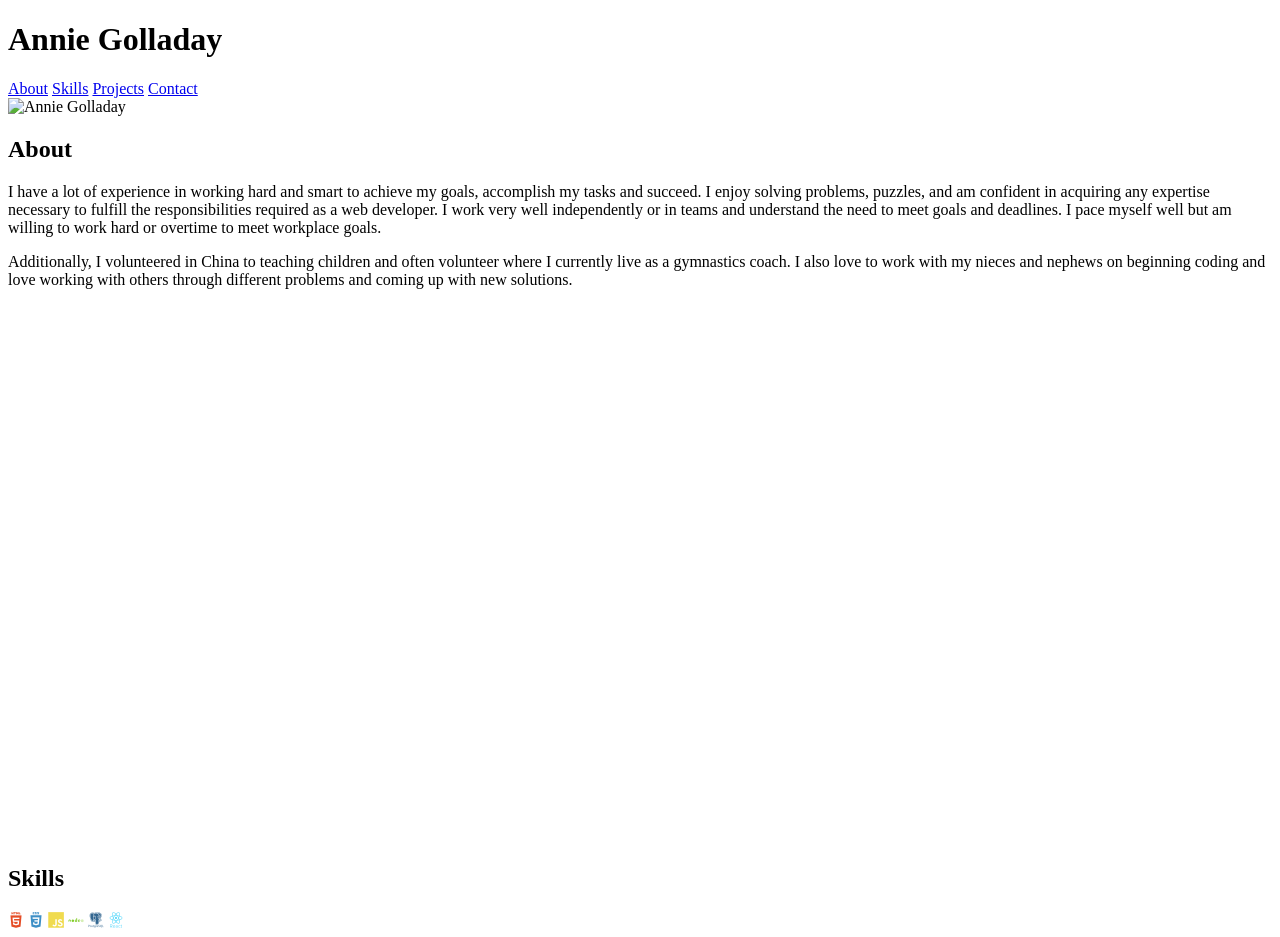
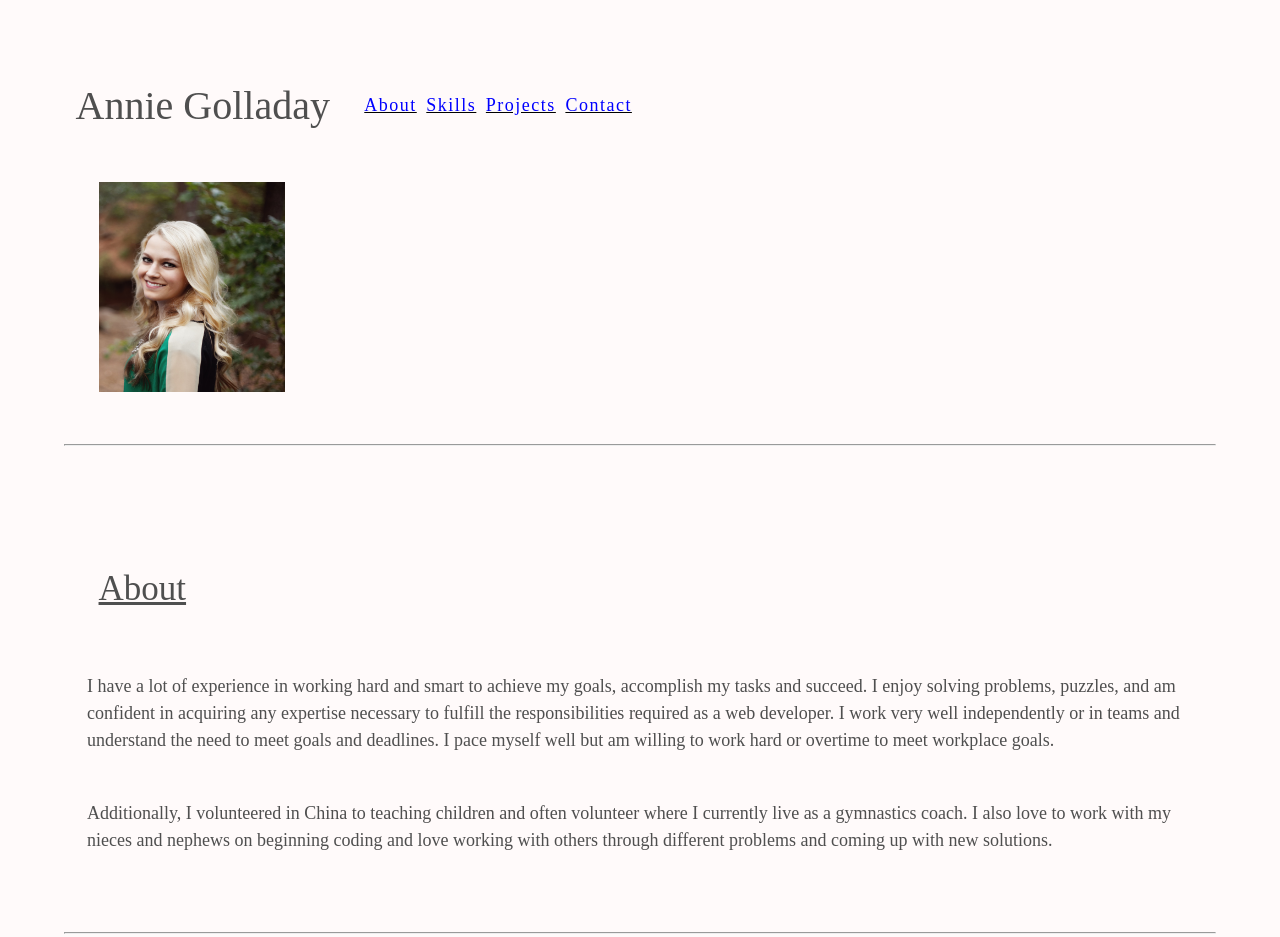
Before and after one commit to annegolladay/annegolladay.github.io, a plain HTML site: page index.html in a window 1280 px wide. Shown: the top 937 px of the page. Drawn offline with nearby package versions, Linux system fonts and the light colour scheme.

Commit message:
saving changes to html and css

```diff
--- a/index.html
+++ b/index.html
@@ -18,93 +18,71 @@
     <header>
         <h1>Annie Golladay</h1>
         <nav class="nav">
-            <a href="#about container" class="about">About</a>
-            <a href="#skills container" class="skills">Skills</a>
-            <a href="#projects container" class="projects">Projects</a>
-            <a href="#contact container" class="contact">Contact</a>
+            <a href="#aboutsection" class="about">About</a>
+            <a href="#skillssection" class="skills">Skills</a>
+            <a href="#projectssection" class="projects">Projects</a>
+            <a href="#contactsection" class="contact">Contact</a>
         </nav>
-        <img class="profile-img" src="" alt="Annie Golladay">
     </header>
+        <div class="img-div">
+            <img class="profile-img" src="images/annie-img.JPG" alt="Annie Golladay">
+        </div>
+        <hr>
     <section class="about container">
+        <a name="aboutsection"></a>
         <h2>About</h2>
+        <div class="about-div">
             <p>I have a lot of experience in working hard and smart to achieve my goals, accomplish my tasks and succeed. I enjoy solving problems, puzzles, and am confident in acquiring any expertise necessary to fulfill the responsibilities required as a web developer. I work very well independently or in teams and understand the need to meet goals and deadlines. I pace myself well but am willing to work hard or overtime to meet workplace goals.</p>
             <p>Additionally, I volunteered in China to teaching children and often volunteer where I currently live as a gymnastics coach. I also love to work with my nieces and nephews on beginning coding and love working with others through different problems and coming up with new solutions.</p>
-        <br></br>
-        <br></br>
-        <br></br>
-        <br></br>
-        <br></br>
-        <br></br>
-        <br></br>
-        <br></br>
-        <br></br>
-        <br></br>
-        <br></br>
-        <br></br>
-        <br></br>
-        <br></br>
-        <br></br>
-
+        </div>
     </section>
+    <hr>
     <section class="skills container">
+        <a name="skillssection"></a>
         <h2>Skills</h2>
+        <div class="skills-div">
             <i class="devicon-html5-plain-wordmark colored"></i>
             <i class="devicon-css3-plain-wordmark colored"></i>
             <i class="devicon-javascript-plain colored"></i>
             <i class="devicon-nodejs-plain-wordmark colored"></i>
             <i class="devicon-postgresql-plain-wordmark colored"></i>
             <i class="devicon-react-original-wordmark colored"></i>
-        <br></br>
-        <br></br>
-        <br></br>
-        <br></br>
-        <br></br>
-        <br></br>
-        <br></br>
-        <br></br>
-        <br></br>
-        <br></br>
-        <br></br>
-        <br></br>
-        <br></br>
-        <br></br>
-        <br></br>
+        </div>
     </section>
+    <hr>
     <section class="projects container">
+        <a name="projectssection"></a>
         <h2>Projects</h2>
-        <br></br>
-        <br></br>
-        <br></br>
-        <br></br>
-        <br></br>
-        <br></br>
-        <br></br>
-        <br></br>
-        <br></br>
-        <br></br>
-        <br></br>
-        <br></br>
-        <br></br>
-        <br></br>
-        <br></br>
+        <div class="book-div">
+            <div class="book-container">
+                <h3>Book List Demo:</h3>
+                <a href="https://github.com/annegolladay/wk8-portfolio-project-booklist" class="book-github">GitHub</a>
+            </div>
+            <div class="backend-container">
+                <h3>Back End Lab Demo:</h3>
+                <div style="position: relative; width: 100%; height: 0; padding-top: 56.2500%; padding-bottom: 48px; box-shadow: 0 2px 8px 0 rgba(63,69,81,0.16); margin-top: 1.6em; margin-bottom: 0.9em; overflow: hidden; border-radius: 8px; will-change: transform;">
+                    <iframe loading="lazy" style="position: absolute; width: 100%; height: 100%; top: 0; left: 0; border: none; padding: 0;margin: 0;"
+                        src="https:&#x2F;&#x2F;www.canva.com&#x2F;design&#x2F;DAEiOmSwnwU&#x2F;view?embed">
+                        </iframe>
+                </div>
+                <a href="https:&#x2F;&#x2F;www.canva.com&#x2F;design&#x2F;DAEiOmSwnwU&#x2F;view?utm_content=DAEiOmSwnwU&amp;utm_campaign=designshare&amp;utm_medium=embeds&amp;utm_source=link" target="_blank" rel="noopener">Back End Demo</a>
+                </div>
+                <!-- GitHub Link -->
+                <a href="https://github.com/annegolladay/backend-2-lab" class="backend-github">GitHub</a>
+        </div>
+
     </section>
+    <hr>
     <section class="contact container">
+        <a name="contactsection"></a>
         <h2>Contact</h2>
-        <br></br>
-        <br></br>
-        <br></br>
-        <br></br>
-        <br></br>
-        <br></br>
-        <br></br>
-        <br></br>
-        <br></br>
-        <br></br>
-        <br></br>
-        <br></br>
-        <br></br>
-        <br></br>
-        <br></br>
+        <div class="contact-div">
+            <a href="https://github.com/annegolladay">My GitHub</a>
+            <address>
+                <a href="mailto:anniegolladay@gmail.com">Email Me</a>
+            </address>
+        </div>
     </section>
+    <hr>
 </body>
 </html>
--- a/styles.css
+++ b/styles.css
@@ -0,0 +1,177 @@
+/* Meyer's Reset */
+html, body, div, span, applet, object, iframe,
+h1, h2, h3, h4, h5, h6, p, blockquote, pre,
+a, abbr, acronym, address, big, cite, code,
+del, dfn, em, img, ins, kbd, q, s, samp,
+small, strike, strong, sub, sup, tt, var,
+b, u, i, center,
+dl, dt, dd, ol, ul, li,
+fieldset, form, label, legend,
+table, caption, tbody, tfoot, thead, tr, th, td,
+article, aside, canvas, details, embed,
+figure, figcaption, footer, header, hgroup,
+menu, nav, output, ruby, section, summary,
+time, mark, audio, video {
+	margin: 0;
+	padding: 0;
+	border: 0;
+	font-size: 100%;
+	font: inherit;
+	vertical-align: baseline;
+}
+/* HTML5 display-role reset for older browsers */
+article, aside, details, figcaption, figure,
+footer, header, hgroup, menu, nav, section {
+	display: block;
+}
+body {
+	line-height: 1;
+}
+ol, ul {
+	list-style: none;
+}
+blockquote, q {
+	quotes: none;
+}
+blockquote:before, blockquote:after,
+q:before, q:after {
+	content: '';
+	content: none;
+}
+table {
+	border-collapse: collapse;
+	border-spacing: 0;
+}
+
+
+
+/* General Styles */
+
+* {
+    box-sizing: border-box;
+    max-width: 100%;
+}
+
+html {
+    font-size: 62.5%;
+}
+
+header {
+    width: 100%;
+    padding: 1% 1%;
+    display: flex;
+}
+
+body {
+    line-height: 1.5;
+    font-size: 1.8rem;
+    color: #4f4f4f;
+    background-color: #fffafa;
+    padding: 5%;
+    /* font-family: ; */
+}
+
+section, footer {
+    padding: 4% 0;
+}
+
+h1 {
+    font-size: 4rem;
+    /* font-family: ; */
+}
+
+h2 {
+    margin: 3%;
+    font-size: 3.5rem;
+    text-decoration: underline;
+}
+
+h3 {
+    margin: 3%;
+    font-size: 2.5rem;
+    font-weight: bold;
+}
+
+/* Header Section */
+
+.nav {
+    display: flex;
+    justify-content: flex-end;
+    padding: 0 6%;
+    align-items: center;
+    color: black;
+    text-decoration: underline;
+    /* margin: 2%; */
+}
+
+a {
+    text-decoration: none;
+    letter-spacing: 1.5px;
+    color: blue;
+    padding: 0 2%;
+    text-align: center;
+}
+
+.profile-img {
+    width: 20vw;
+    height: 35vh;
+    padding: 3%;
+    /* border-radius: 40%; */
+}
+
+.about, .skills, .projects, .contact {
+    /* border: 1px solid black; */
+}
+
+.about p {
+    margin: 2% 2%;
+}
+
+.about-div, .skills-div, .contact-div{
+    /* padding: 2% 2%; */
+    display: flex;
+    flex-wrap: wrap;
+    justify-content: space-evenly;
+    width: 100%;
+}
+
+.book-div {
+    display: flex;
+    flex-direction: column;
+}
+
+i {
+    font-size: 8em;
+}
+
+.book-container, .backend-container p {
+    align-items: center;
+}
+
+
+
+/* .favorites-container .travel-container h2, h3 {
+    padding: 2% 2%;
+}
+
+.favorites-wrapper {
+    display: flex;
+    flex-wrap: wrap;
+    justify-content: space-evenly;
+    width: 100%;
+}
+
+.fave-container {
+    width: 25%;
+    padding: 1% 1%;
+    display: flex;
+    flex-direction: column;
+    align-items: center;
+}
+
+.favorites-wrapper .fave-container img {
+    width: 12em;
+    height: 30vh;
+    padding: 2%;
+    margin: 2%;
+} */
```
Also changed, not shown: images/annie-img.JPG (added), images/img1.png (added), images/img2.png (added), images/img3.png (added), images/img4.png (added), images/img5.png (added), images/img6.png (added), images/img7.png (added). Lines whose indentation alone changed are shown as unchanged.
